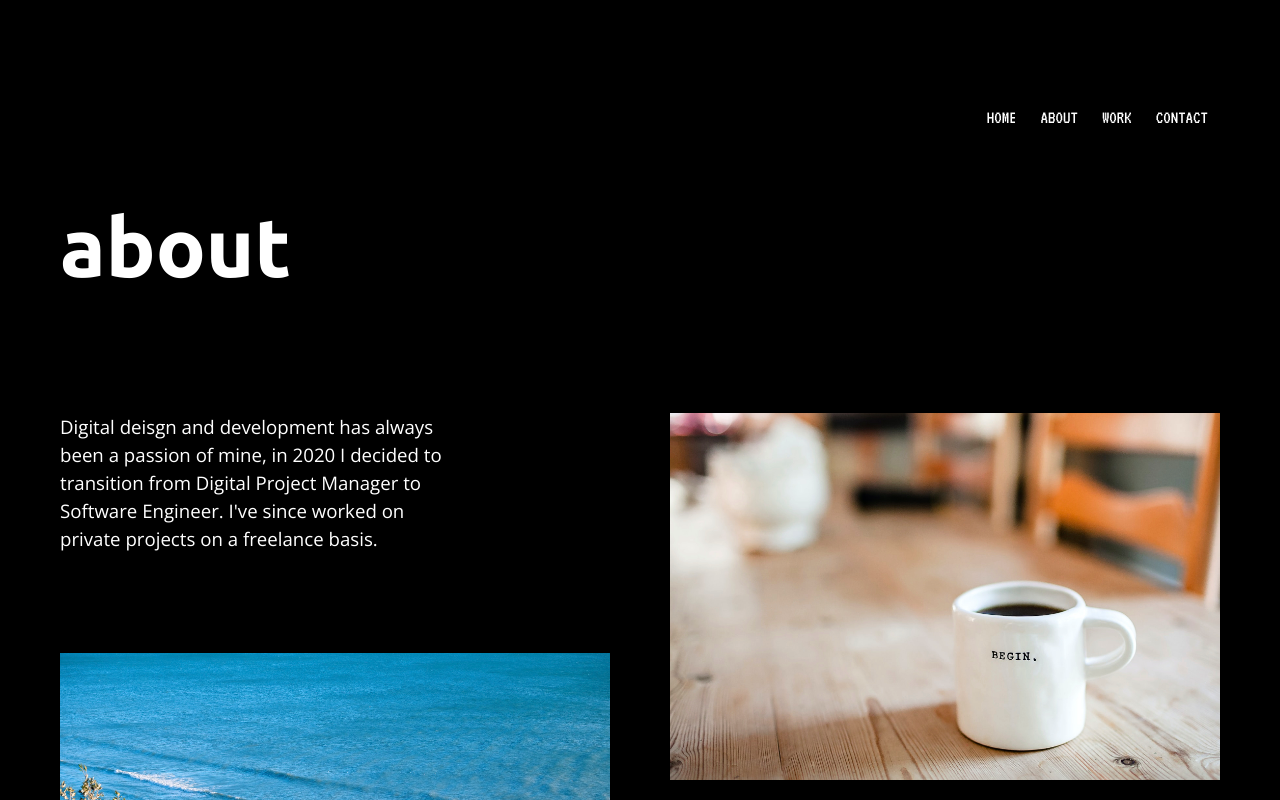
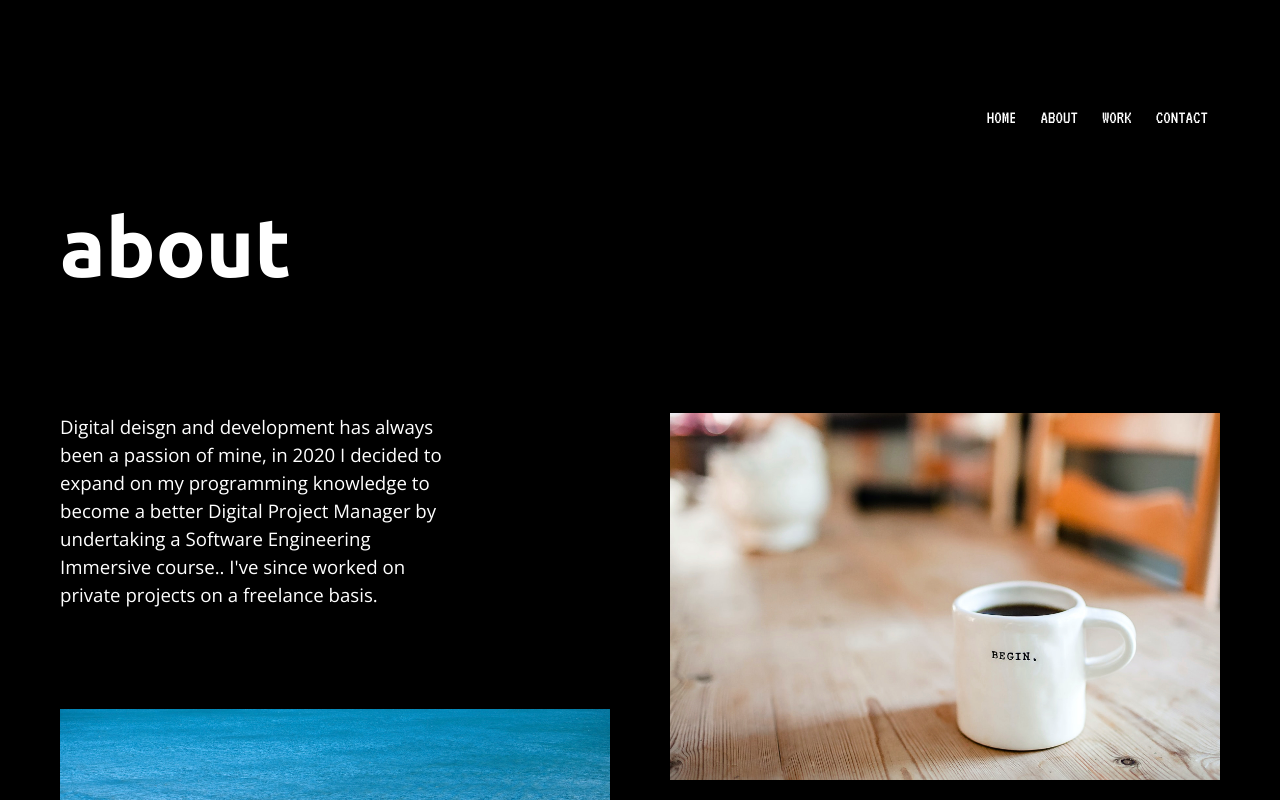
Before and after one commit to atkinsl88/My-Portfolio, a React (Create React App) app in the folder frontend/: page /about in a window 1280 px wide. Shown: the top 800 px of the page. Built offline with nearby package versions, Linux system fonts and the light colour scheme.

Commit message:
commit for deploy to heroku

```diff
--- a/frontend/src/components/about/modules/Hero.js
+++ b/frontend/src/components/about/modules/Hero.js
@@ -10,7 +10,7 @@ const Hero = () => (
 
       <div className="hero-lrg-lft">
         <div className="hero-txt-lft">
-          <p>Digital deisgn and development has always been a passion of mine, in 2020 I decided to transition from Digital Project Manager to Software Engineer. I've since worked on private projects on a freelance basis.</p>
+          <p>Digital deisgn and development has always been a passion of mine, in 2020 I decided to expand on my programming knowledge to become a better Digital Project Manager by undertaking a Software Engineering  Immersive course.. I've since worked on private projects on a freelance basis.</p>
         </div>
         <div className="hero-sec-img">
           <img src={heroHero2} alt="logo" />
--- a/frontend/src/components/homepage/modules/Hero.js
+++ b/frontend/src/components/homepage/modules/Hero.js
@@ -15,7 +15,7 @@ const Hero = () => (
 
       <div className="hero-rgt">
         <div className="hero-txt">
-          <p>Digital Project Manager turned Software Engineer, with over ten years of experience delivering, website, business applications and more.</p>
+          <p>Digital Project Manager and Freelance Software Engineer, with over ten years of experience delivering, website, business applications and more.</p>
           <div className="link-spacing">
             <a href="/about">+ About</a>
           </div>
```
Also changed, not shown: 8 other files (tests, documents, lock files or other folders).
